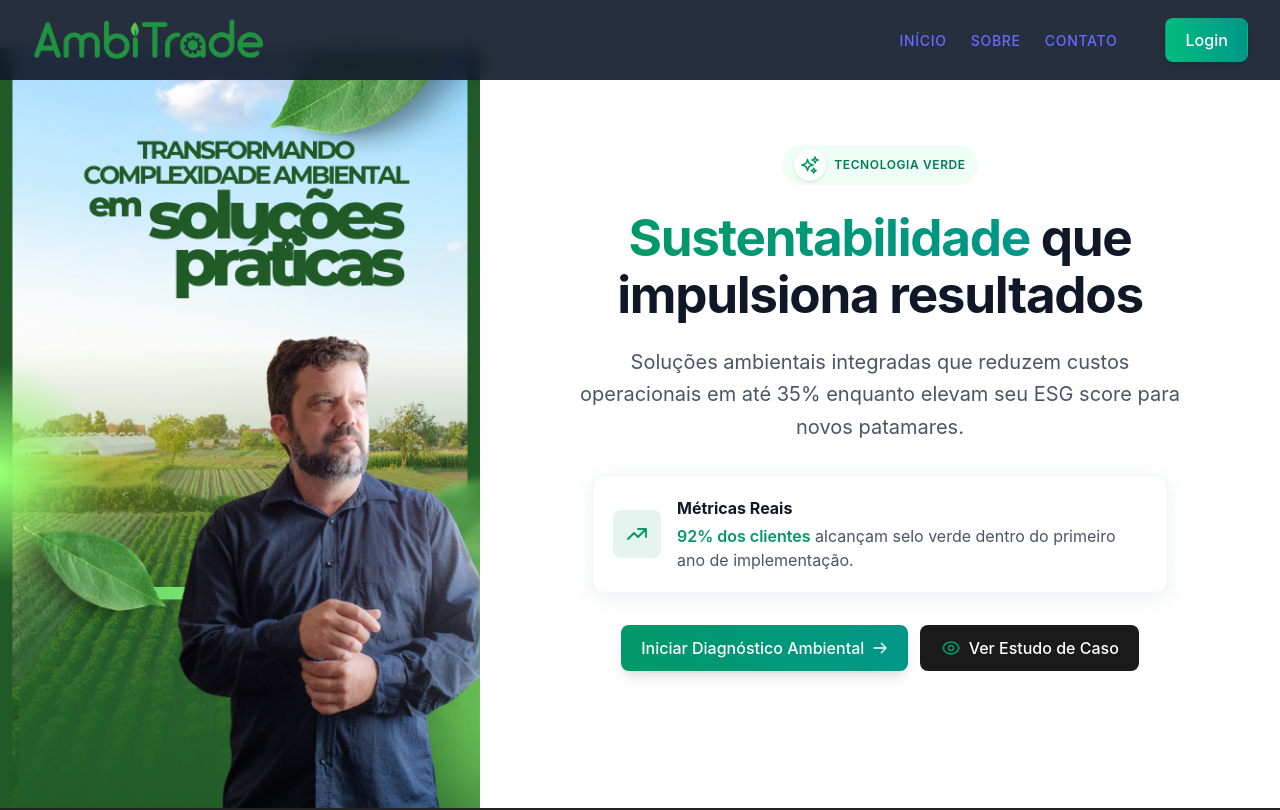
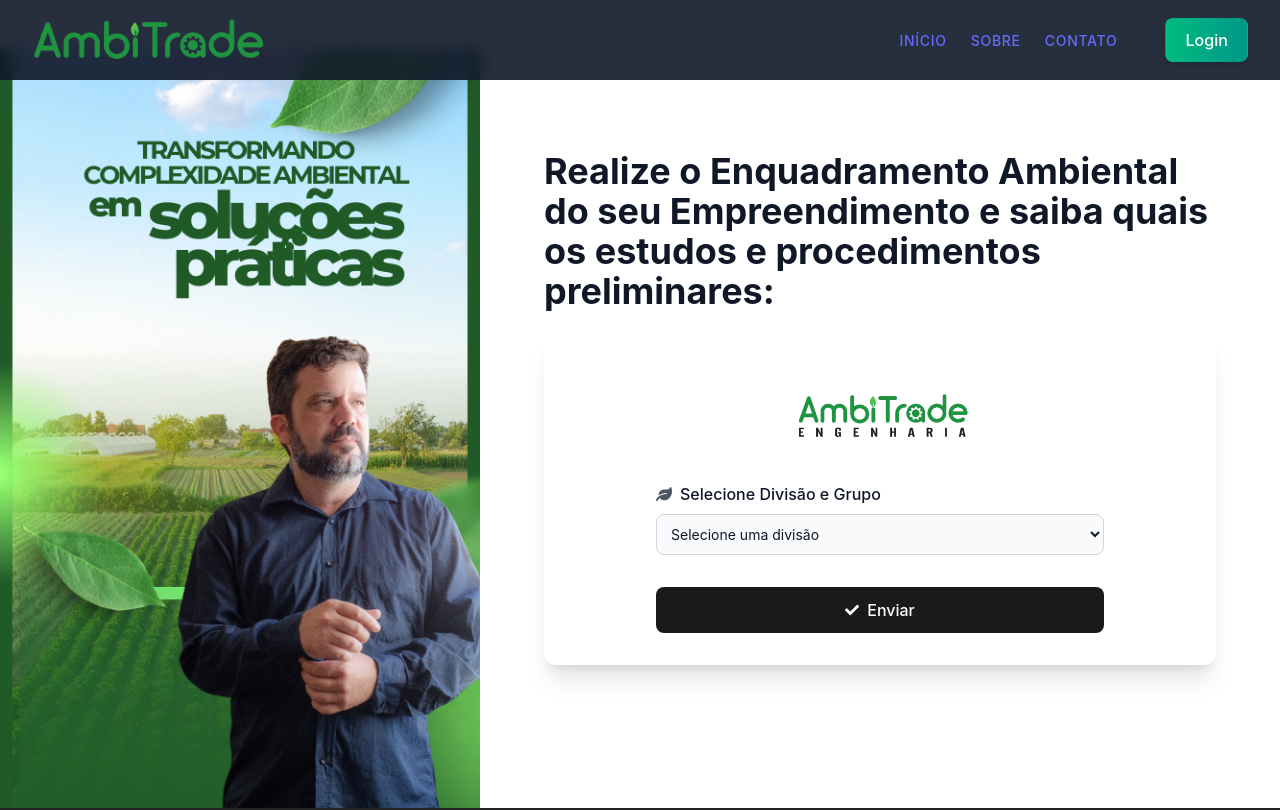
Before and after one commit to dev-celo/meio-ambiente, a React (Vite) app: page / in a window 1280 px wide. Shown: the top 810 px of the page. Built offline with nearby package versions, Linux system fonts and the light colour scheme.

Commit message:
updt: Atualização pedida por cliente

```diff
--- a/src/App.jsx
+++ b/src/App.jsx
@@ -3,7 +3,6 @@ import HeroSectionText from "./Components/caller/HeroSectionText";
 
 import Footer from './Components/Footer/Footer';
 import Separator from './Components/Separator/Separator';
-import FormCompleted from "./Components/FormCompleted/FormComplet";
 import NatureDivider from "./Components/NatureDivisor/NatureDivisor";
 
 const DynamicSelect = () => {
@@ -17,8 +16,6 @@ const DynamicSelect = () => {
 
       <Separator />
 
-      <FormCompleted />
-
       <NatureDivider />
 
       <Footer />
--- a/src/Components/FormCompleted/FormComplet.jsx
+++ b/src/Components/FormCompleted/FormComplet.jsx
@@ -68,21 +68,6 @@ const FormCompleted = () => {
               <Form />
             </motion.div>
           </div>
-
-          {/* Seção Ilustrativa (opcional) */}
-          <div className="hidden lg:block bg-gradient-to-br from-emerald-500 to-teal-600">
-            <div className="h-full flex items-center justify-center p-12">
-              <div className="text-white text-center">
-                <svg className="w-24 h-24 mx-auto mb-6" fill="none" stroke="currentColor" viewBox="0 0 24 24">
-                  <path strokeLinecap="round" strokeLinejoin="round" strokeWidth="1.5" d="M3 15a4 4 0 004 4h9a5 5 0 10-.1-9.999 5.002 5.002 0 10-9.78 2.096A4.001 4.001 0 003 15z" />
-                </svg>
-                <h3 className="text-2xl font-bold mb-3">Soluções Personalizadas</h3>
-                <p className="text-emerald-100 opacity-90">
-                  Nossa equipe especializada entrará em contato em até 24h
-                </p>
-              </div>
-            </div>
-          </div>
         </div>
       </motion.div>
     </section>
--- a/src/Components/caller/HeroSectionText.jsx
+++ b/src/Components/caller/HeroSectionText.jsx
@@ -1,6 +1,7 @@
 import { useEffect } from 'react';
 import { motion, useAnimation } from 'framer-motion';
 import { useInView } from 'react-intersection-observer';
+import Form from '../form/Form';
 
 const HeroSectionText = () => {
   const controls = useAnimation();
@@ -14,30 +15,6 @@ const HeroSectionText = () => {
       controls.start('visible');
     }
   }, [controls, inView]);
-
-  const containerVariants = {
-    hidden: { opacity: 0 },
-    visible: {
-      opacity: 1,
-      transition: {
-        staggerChildren: 0.15,
-        delayChildren: 0.2
-      }
-    }
-  };
-
-  const itemVariants = {
-    hidden: { y: 24, opacity: 0 },
-    visible: {
-      y: 0,
-      opacity: 1,
-      transition: {
-        type: 'spring',
-        stiffness: 120,
-        damping: 12
-      }
-    }
-  };
 
   return (
     <div className="relative min-h-screen flex bg-white overflow-hidden mt-2">
@@ -56,90 +33,14 @@ const HeroSectionText = () => {
         ref={ref}
         className="flex-1 flex items-center justify-center p-6 sm:p-8 lg:p-12 xl:p-16 w-full"
       >
-        <motion.div
-          initial="hidden"
-          animate={controls}
-          variants={containerVariants}
-          className="w-full max-w-4xl mx-auto flex flex-col items-center text-center"
-        >
-          {/* Tag de Categoria */}
-          <motion.div
-            variants={itemVariants}
-            className="inline-flex items-center mb-4 sm:mb-6 px-3 py-1 rounded-full bg-emerald-50/80 backdrop-blur-sm"
+        <div className="">
+          <motion.h2
+            className="text-3xl sm:text-4xl font-bold text-gray-900 mb-3"
           >
-            <div className="w-6 h-6 sm:w-8 sm:h-8 rounded-full bg-white flex items-center justify-center mr-2 shadow-sm">
-              <svg xmlns="http://www.w3.org/2000/svg" className="h-4 w-4 sm:h-5 sm:w-5 text-emerald-600" fill="none" viewBox="0 0 24 24" stroke="currentColor" strokeWidth={1.8}>
-                <path strokeLinecap="round" strokeLinejoin="round" d="M9.813 15.904L9 18.75l-.813-2.846a4.5 4.5 0 00-3.09-3.09L2.25 12l2.846-.813a4.5 4.5 0 003.09-3.09L9 5.25l.813 2.846a4.5 4.5 0 003.09 3.09L15.75 12l-2.846.813a4.5 4.5 0 00-3.09 3.09zM18.259 8.715L18 9.75l-.259-1.035a3.375 3.375 0 00-2.455-2.456L14.25 6l1.036-.259a3.375 3.375 0 002.455-2.456L18 2.25l.259 1.035a3.375 3.375 0 002.456 2.456L21.75 6l-1.035.259a3.375 3.375 0 00-2.456 2.456zM16.894 20.567L16.5 21.75l-.394-1.183a2.25 2.25 0 00-1.423-1.423L13.5 18.75l1.183-.394a2.25 2.25 0 001.423-1.423l.394-1.183.394 1.183a2.25 2.25 0 001.423 1.423l1.183.394-1.183.394a2.25 2.25 0 00-1.423 1.423z" />
-              </svg>
-            </div>
-            <span className="text-xs font-semibold tracking-wider text-emerald-700 uppercase">
-              Tecnologia Verde
-            </span>
-          </motion.div>
-
-          {/* Título Principal */}
-          <motion.h1
-            variants={itemVariants}
-            className="text-3xl xs:text-4xl sm:text-[2.5rem] md:text-5xl lg:text-[3.4rem] font-bold text-gray-900 mb-4 sm:mb-6 leading-tight tracking-tight"
-          >
-            <span className="bg-clip-text text-transparent bg-gradient-to-r from-emerald-600 to-teal-600">
-              Sustentabilidade
-            </span>{' '}
-            que impulsiona resultados
-          </motion.h1>
-
-          {/* Descrição */}
-          <motion.p
-            variants={itemVariants}
-            className="text-base sm:text-lg md:text-xl text-gray-600 mb-6 sm:mb-8 leading-relaxed max-w-[38rem] px-2 sm:px-0"
-          >
-            Soluções ambientais integradas que reduzem custos operacionais em até 35% enquanto elevam seu ESG score para novos patamares.
-          </motion.p>
-
-          {/* Destaque de Benefício */}
-          <motion.div
-            variants={itemVariants}
-            className="mb-6 sm:mb-8 w-full max-w-xl px-2 sm:px-0"
-          >
-            <div className="inline-flex flex-col sm:flex-row items-start sm:items-center gap-3 sm:gap-4 p-4 sm:p-5 bg-white rounded-xl border border-gray-100 shadow-[0_4px_24px_rgba(5,94,73,0.08)] mx-auto">
-              <div className="flex-shrink-0 flex items-center justify-center w-10 h-10 sm:w-12 sm:h-12 rounded-lg bg-emerald-600/10">
-                <svg xmlns="http://www.w3.org/2000/svg" className="h-5 w-5 sm:h-6 sm:w-6 text-emerald-600" fill="none" viewBox="0 0 24 24" stroke="currentColor" strokeWidth={1.8}>
-                  <path strokeLinecap="round" strokeLinejoin="round" d="M13 7h8m0 0v8m0-8l-8 8-4-4-6 6" />
-                </svg>
-              </div>
-              <div className="text-left">
-                <h3 className="font-bold text-gray-900 mb-1 text-sm sm:text-base">Métricas Reais</h3>
-                <p className="text-gray-600 text-xs sm:text-sm md:text-base">
-                  <span className="text-emerald-600 font-semibold">92% dos clientes</span> alcançam selo verde dentro do primeiro ano de implementação.
-                </p>
-              </div>
-            </div>
-          </motion.div>
-
-          {/* CTAs */}
-          <motion.div
-            variants={itemVariants}
-            className="flex flex-col sm:flex-row gap-2 sm:gap-3 justify-center w-full px-2 sm:px-0"
-          >
-            <button className="relative px-6 py-3 sm:px-8 sm:py-4 bg-gradient-to-r from-emerald-600 to-teal-600 text-white font-bold rounded-lg shadow-lg hover:shadow-xl transition-all duration-300 group overflow-hidden text-sm sm:text-base">
-              <span className="relative z-10 flex items-center justify-center">
-                Iniciar Diagnóstico Ambiental
-                <svg xmlns="http://www.w3.org/2000/svg" className="ml-2 h-3 w-3 sm:h-4 sm:w-4 transition-transform group-hover:translate-x-1" fill="none" viewBox="0 0 24 24" stroke="currentColor">
-                  <path strokeLinecap="round" strokeLinejoin="round" strokeWidth={2} d="M14 5l7 7m0 0l-7 7m7-7H3" />
-                </svg>
-              </span>
-              <span className="absolute inset-0 bg-gradient-to-r from-emerald-700 to-teal-700 opacity-0 group-hover:opacity-100 transition-opacity duration-300 z-0"></span>
-            </button>
-
-            <button className="px-5 py-3 sm:px-6 sm:py-4 border-2 border-gray-200 text-white font-bold rounded-lg hover:bg-gray-50 transition-colors duration-300 flex items-center justify-center text-sm sm:text-base">
-              <svg xmlns="http://www.w3.org/2000/svg" className="h-4 w-4 sm:h-5 sm:w-5 mr-2 text-emerald-600" fill="none" viewBox="0 0 24 24" stroke="currentColor">
-                <path strokeLinecap="round" strokeLinejoin="round" strokeWidth={2} d="M15 12a3 3 0 11-6 0 3 3 0 016 0z" />
-                <path strokeLinecap="round" strokeLinejoin="round" strokeWidth={2} d="M2.458 12C3.732 7.943 7.523 5 12 5c4.478 0 8.268 2.943 9.542 7-1.274 4.057-5.064 7-9.542 7-4.477 0-8.268-2.943-9.542-7z" />
-              </svg>
-              Ver Estudo de Caso
-            </button>
-          </motion.div>
-        </motion.div>
+            Realize o Enquadramento Ambiental do seu Empreendimento e saiba quais os estudos e procedimentos preliminares:
+          </motion.h2>
+          <Form />
+        </div>
       </div>
     </div>
   );
```
